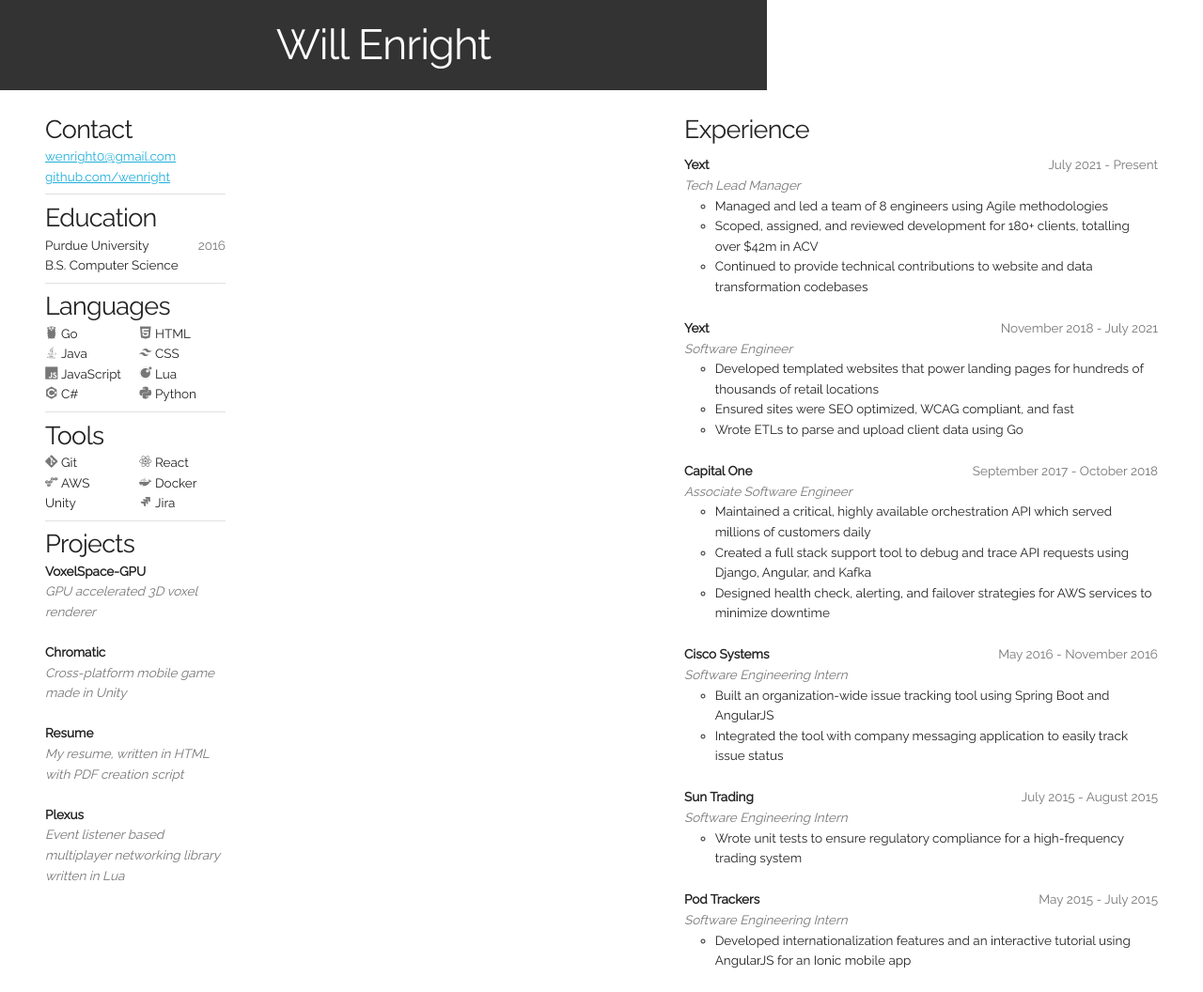
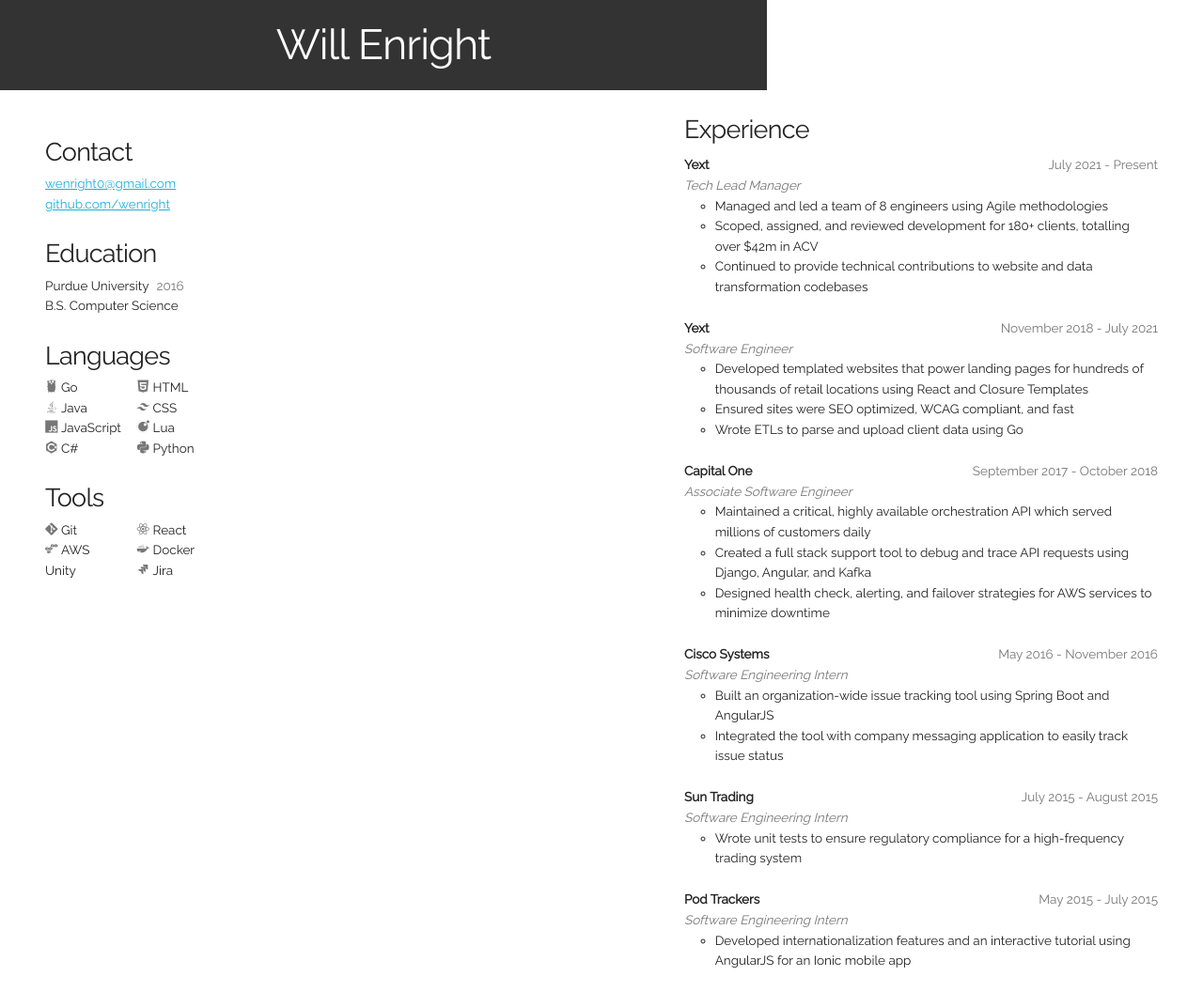
Before and after one commit to wenright/resume, a website: page index.html in a window 1280 px wide. Shown: the whole page at 94% size. Drawn offline with nearby package versions, Linux system fonts and the light colour scheme.

Commit message:
remove projects

```diff
--- a/css/custom.css
+++ b/css/custom.css
@@ -33,6 +33,7 @@
 hr {
   margin-top: 0.5em;
   margin-bottom: 0.5em;
+  border:none;
 }
 
 .header {
@@ -56,12 +57,13 @@
   position: absolute;
   top: 1.25in;
   left: 0.5in;
-  width: 2in;
+  width: 1.95in;
   height: 9.25in;
 }
 
 .left-column h4 {
-  margin-bottom: 0;
+  margin-top: 0.25in;
+  margin-bottom: 0.05in;
 }
 
 .right-column {
@@ -87,6 +89,11 @@
   color: #777;
 }
 
+.left-column .date {
+  position: relative;
+  margin-left: 0.05in;
+}
+
 .table {
   display: flex;
 }
--- a/index.html
+++ b/index.html
@@ -25,14 +25,10 @@
 			<a href="https://github.com/wenright">github.com/wenright</a> <br>
 		</p>
 
-		<hr>
-
 		<h4>Education</h4>
 
 		<div>Purdue University <p class="date">2016</p></div>
 		<div>B.S. Computer Science</div>
-
-		<hr>
 
 		<h4>Languages</h4>
 		<div class="table table--icons">
@@ -74,8 +70,6 @@
 			</div>
 		</div>
 
-		<hr>
-
 		<h4>Tools</h4>
 		<div class="table table--icons">
 			<div class="table-left">
@@ -107,30 +101,6 @@
 				</div>
 			</div>
 		</div>
-
-		<hr>
-
-		<h4>Projects</h4>
-		<div class="projects">
-			<b class="project-title">VoxelSpace-GPU</b>
-			<i>GPU accelerated 3D voxel renderer</i>
-
-			<br>
-
-			<b class="project-title">Chromatic</b>
-			<i>Cross-platform mobile game made in Unity</i>
-
-			<br>
-
-			<b class="project-title">Resume</b>
-			<i>My resume, written in HTML with PDF creation script</i>
-
-			<br>
-
-			<b class="project-title">Plexus</b>
-			<i>Event listener based multiplayer networking library written in Lua</i>
-		</div>
-	</div>
 	</div>
 
 	<div class="right-column">
@@ -156,7 +126,7 @@
 			<i>Software Engineer</i>
 
 			<ul>
-				<li>Developed templated websites that power landing pages for hundreds of thousands of retail locations</li>
+				<li>Developed templated websites that power landing pages for hundreds of thousands of retail locations using React and Closure Templates</li>
 				<li>Ensured sites were SEO optimized, WCAG compliant, and fast</li>
 				<li>Wrote ETLs to parse and upload client data using Go</li>
 			</ul>
```
Also changed, not shown: 1 other file.
